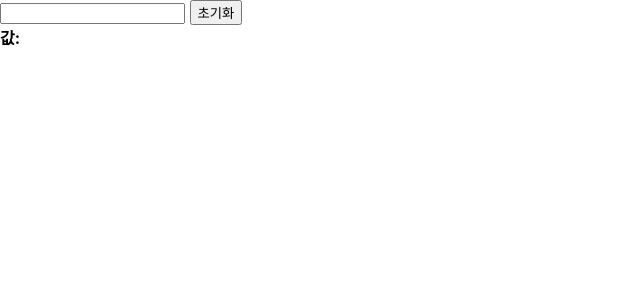
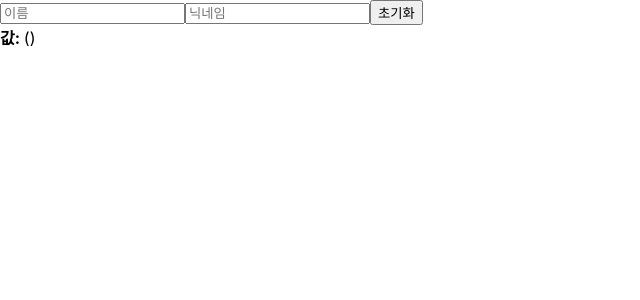
Before and after one commit to ParkDooWon/React-Practice, a React (Create React App) app: page / in a window 1280 px wide. Shown: the top 300 px of the page, without its empty margins (0-640 px from the left). Built offline with nearby package versions, Linux system fonts and the light colour scheme.

Commit message:
feat: 1-9 여러 개의 input 상태 관리하기 - useState에 객체의 상태 관리 - 객체의 상태 수정 (불변성을 지켜야 리렌더링 된다.)

```diff
--- a/src/inputSample.js
+++ b/src/inputSample.js
@@ -1,23 +1,36 @@
 import React, {useState} from 'react';
 
 function InputSample() {
-    const [text, setText] = useState('');
+    const [inputs, setInputs] = useState({
+        name: '',
+        nickname: ''
+    });
+
+    const {name, nickname} = inputs;
 
     const onChange = e => {
-        setText(e.target.value);
-    }
+        const {value, name} = e.target;
+        setInputs({
+            ...inputs,  // spread 문법. 객체의 내용을 펼쳐서 기존 객체를 복사한다.
+            [name]: value
+        });
+    };
 
     const onReset = () => {
-        setText('');
-        // document.querySelector('input').value = '';   -> 아래처럼 하지않고 input의 value를 직접 조작할 수도 있다.
-    }
+        setInputs({
+            name: '',
+            nickname: ''
+        })
+    };
 
     return (
         <div>
-            <input onChange={onChange} value={text}/>  {/*input의 value도 업데이트 해준다.*/}
+            <input name="name" placeholder="이름" onChange={onChange} value={name}/>
+            <input name="nickname" placeholder="닉네임" onChange={onChange} value={nickname}/>
             <button onClick={onReset}>초기화</button>
             <div>
-                <b>값: {text}</b>
+                <b>값: </b>
+                {name} ({nickname})
             </div>
         </div>
     )
```
